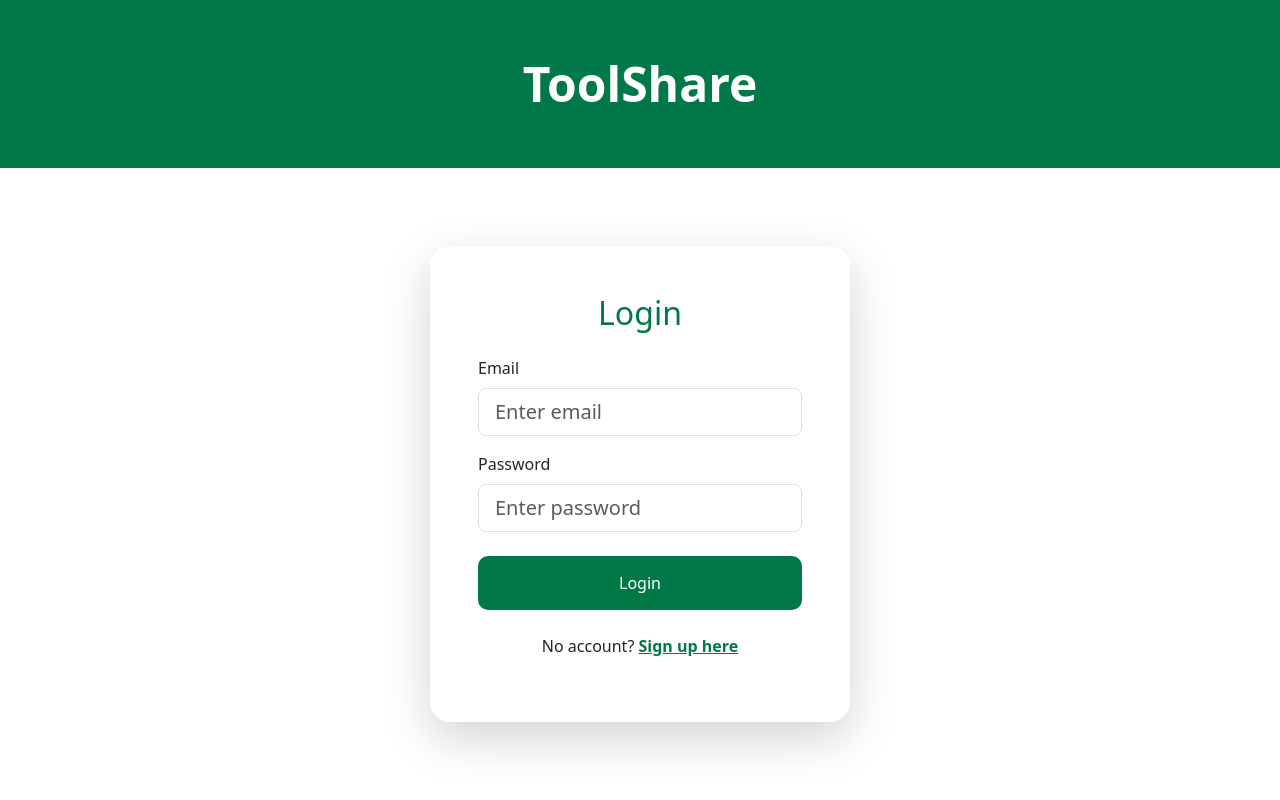
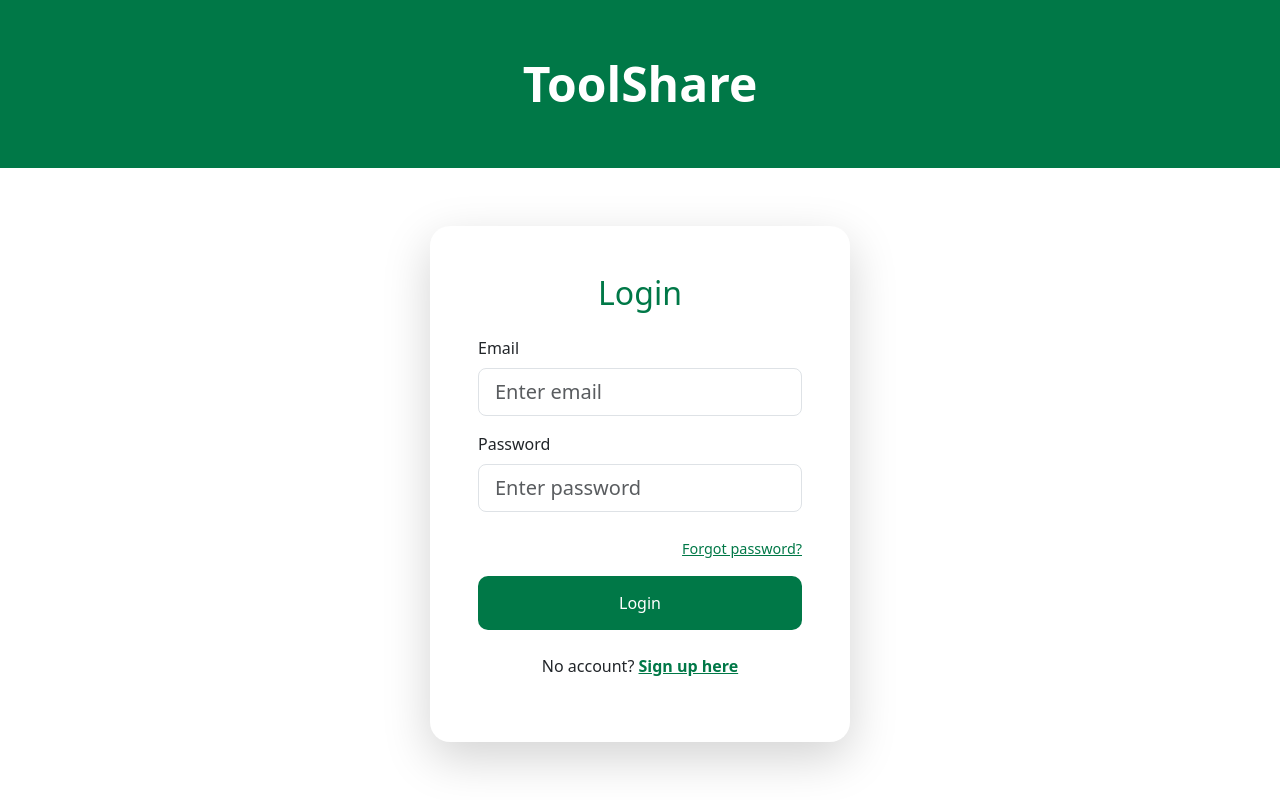
Before and after one commit to JAY0103/ToolShare, a React (Vite) app in the folder Code/frontend/: page /login in a window 1280 px wide. Built offline with nearby package versions, Linux system fonts and the light colour scheme.

Commit message:
Added forgot password link (still non functional)

```diff
--- a/Code/frontend/src/pages/Login.jsx
+++ b/Code/frontend/src/pages/Login.jsx
@@ -42,6 +42,9 @@ const Login = () => {
                 <label className="form-label">Password</label>
                 <input type="password" name="password" className="form-control form-control-lg" placeholder="Enter password" onChange={handleChange} required />
               </div>
+	      <div className="text-end mb-3">
+              	<Link to="/forgot-password" style={{ color: '#007847', fontSize: '0.9rem' }}>Forgot password?</Link>
+              </div>
               <button type="submit" disabled={loading} className="btn w-100 text-white" style={{ backgroundColor: '#007847', padding: '14px' }}>
                 {loading ? 'Logging in...' : 'Login'}
               </button>
```
